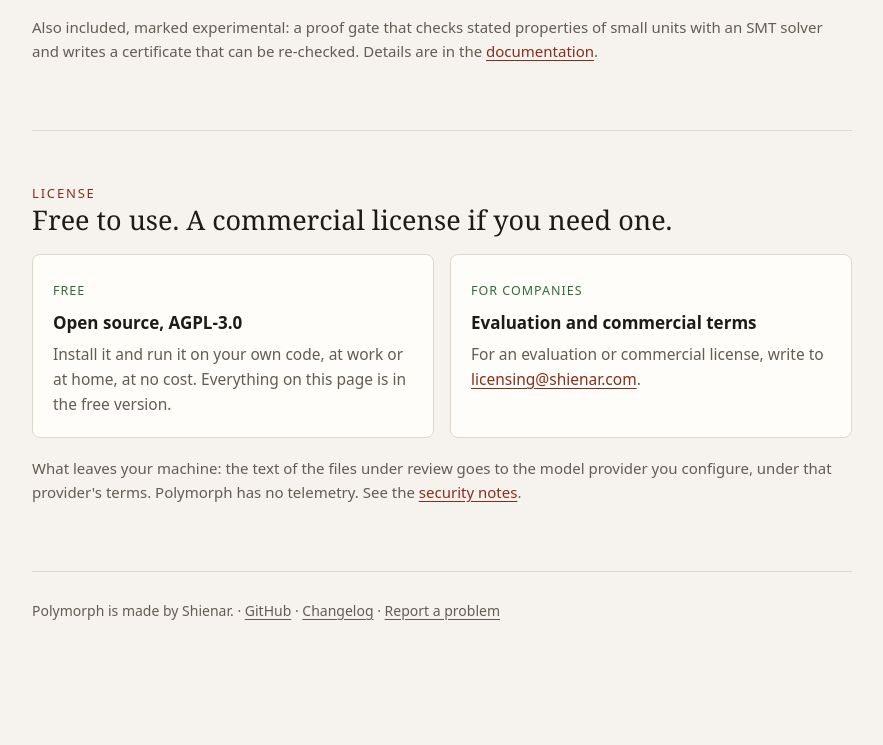
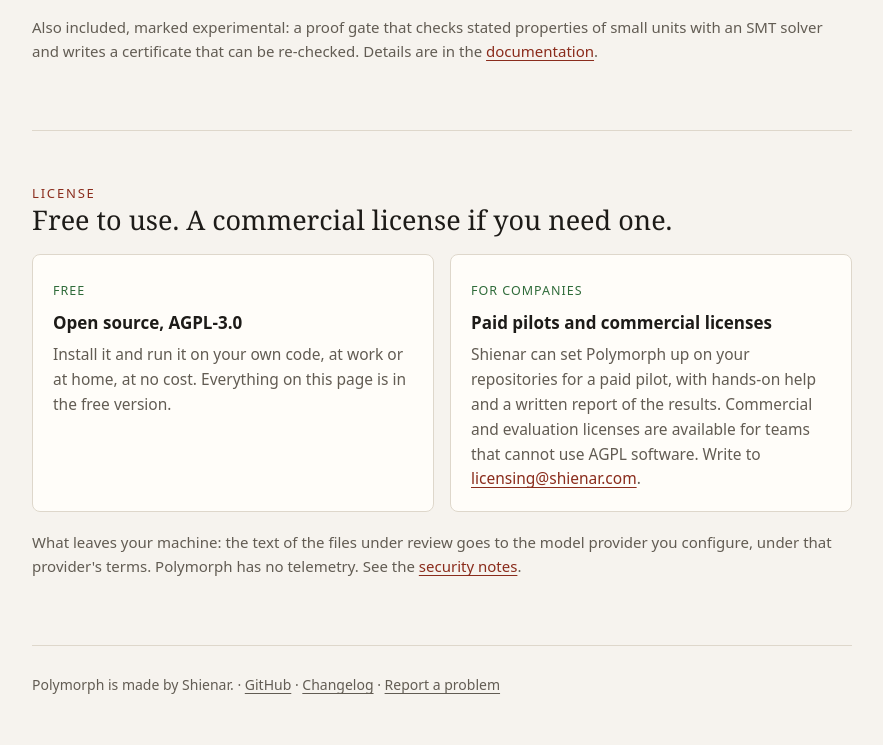
Before and after one commit to walkthestars/shienar.com, a plain HTML site: page index.html in a window 1280 px wide. Shown: the part 2494-3239 px from the top of the page, without its empty margins (198-1081 px from the left). Before the commit the page ends 3164 px from the top, so only its background shows below. Drawn offline with Linux system fonts and the light colour scheme.

Commit message:
Offer paid pilots and commercial licenses
Signed-off-by: walkthestars <64265241+walkthestars@users.noreply.github.com>

```diff
--- a/index.html
+++ b/index.html
@@ -208,8 +208,8 @@
     </div>
     <div class="card">
       <span class="tag">For companies</span>
-      <h3>Evaluation and commercial terms</h3>
-      <p>For an evaluation or commercial license, write to <a href="mailto:licensing@shienar.com">licensing@shienar.com</a>.</p>
+      <h3>Paid pilots and commercial licenses</h3>
+      <p>Shienar can set Polymorph up on your repositories for a paid pilot, with hands-on help and a written report of the results. Commercial and evaluation licenses are available for teams that cannot use AGPL software. Write to <a href="mailto:licensing@shienar.com">licensing@shienar.com</a>.</p>
     </div>
   </div>
   <p class="note" style="margin-top:18px">What leaves your machine: the text of the files under review goes to the model provider you configure, under that provider's terms. Polymorph has no telemetry. See the <a href="https://github.com/walkthestars/polymorph/blob/main/SECURITY.md">security notes</a>.</p>
```
